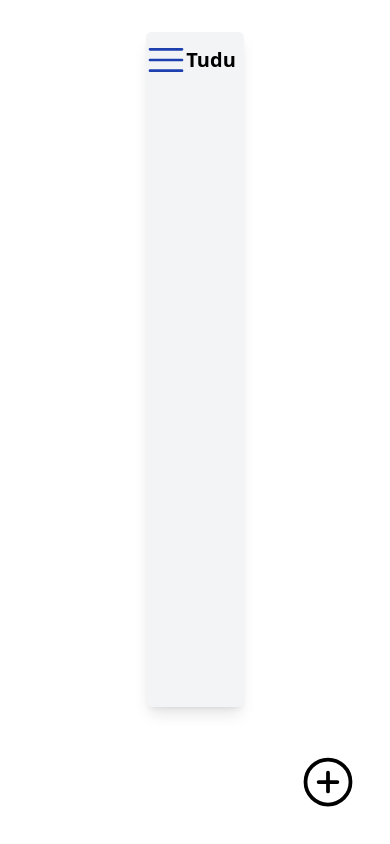
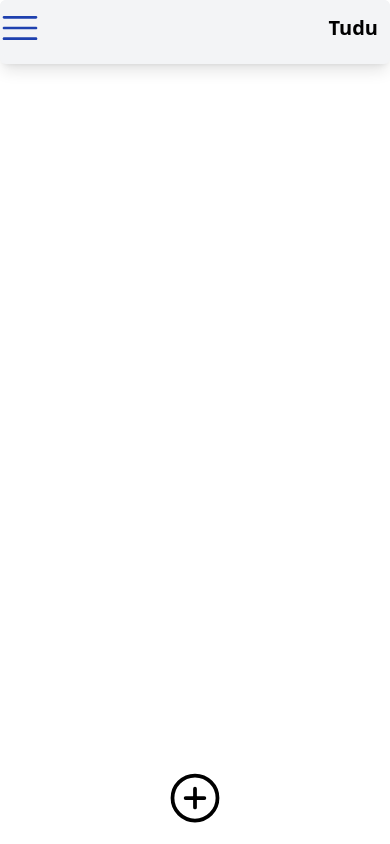
Before and after one commit to Enayat789/toDo-app, a React (Create React App) app: page /showtodos in a window 390 px wide. Built offline with nearby package versions, Linux system fonts and the light colour scheme.

Commit message:
changes in responsive

```diff
--- a/src/App.js
+++ b/src/App.js
@@ -8,7 +8,7 @@ function App() {
   return (
     <>
       <BrowserRouter>
-        <div className=" bg-gray-100 mx-auto mt-8 w-3/12 h-[80vh] flex flex-col rounded-md p-0 shadow-lg">
+        <div className=" bg-gray-100 mx-auto mt-0 sm:mt-8 w-full sm:w-4/12 h-full sm:h-[80vh] flex flex-col rounded-md p-0 shadow-lg">
           <Navbar />
           <Routes>
             <Route path="/" element={<Addtask />} />
--- a/src/Components/Addtask/Addtask.jsx
+++ b/src/Components/Addtask/Addtask.jsx
@@ -12,7 +12,7 @@ const Addtask = () => {
   };
 
   return (
-    <div className="bg-white flex flex-col h-full justify-around items-center">
+    <div className="bg-white flex flex-col w-full sm:w-full h-full justify-around items-center">
       <Modal isOpen={isModalOpen} onClose={toggleModal} />
 
       <img src={manTodo} alt="man adding task" className="max-w-full h-auto" />
--- a/src/Components/Navbar/Navbar.jsx
+++ b/src/Components/Navbar/Navbar.jsx
@@ -22,7 +22,7 @@ const Navbar = () => {
         />
         {/* Side menu */}
         {isSideMenuOpen && (
-          <div className="absolute top-full left-0 mt-2 w-full md:w-64 bg-white shadow-lg">
+          <div className="absolute top-full left-0 mt-2 w-max md:w-64 bg-white shadow-lg">
             {/* Close button */}
             <div className="flex justify-end p-2">
               <button
--- a/src/Components/ShowTodos/ShowTodos.jsx
+++ b/src/Components/ShowTodos/ShowTodos.jsx
@@ -25,20 +25,19 @@ const ShowTodos = () => {
   };
 
   return (
-    <div className="overflow-hidden">
+    <div className="overflow-scroll">
       <Modal isOpen={isModalOpen} onClose={toggleModal} />
 
-      <div className="flex flex-col items-center justify-center w-full gap-2 mt-2">
-        {/* Mapping over todos array */}
+      <div className="allTodos flex flex-col items-center justify-center sm:w-full h-min gap-2 mt-2 ">
+        {/* Mapping over todos array  */}
         {todos.map((item) => {
           return (
             <div
               key={item.id}
-              className={`todo flex flex-col bg-white rounded-md w-full md:max-w-xl p-2 py-2 items-center justify-between ${
+              className={`todo flex flex-row bg-white rounded-md w-[100%] sm:h-full p-2 py-2 items-center justify-between ${
                 item.isCompleted ? "completed" : ""
               }`}
             >
-              <div className="flex items-center w-full">
               <input
                 type="checkbox"
                 className="w-4"
@@ -46,12 +45,13 @@ const ShowTodos = () => {
                 onChange={() => handleToggleComplete(item.id)}
               />
               <div
-                  className={`flex-1 overflow-scroll text-lg pl-4 ${
+                className={`flex items-center w-[80%] p-2 overflow-scroll text-lg pl-4 ${
                   item.isCompleted ? "line-through" : ""
                 }`}
               >
                 {item.todo}
               </div>
+              <div className="buttons flex">
                 <button
                   className="bg-purple-500 p-3 py-2 mx-2 rounded-md text-white hover:bg-purple-600"
                   onClick={() => handleDelete(item.id)}
@@ -64,7 +64,7 @@ const ShowTodos = () => {
         })}
 
         {/* Button to toggle modal */}
-        <div className="fixed bottom-8 right-8">
+        <div className=" absolute bottom-4 sm:bottom-40">
           <IoAddCircleOutline
             size={60}
             className="cursor-pointer bg-white rounded-full"
```
Lines whose indentation alone changed are shown as unchanged.
